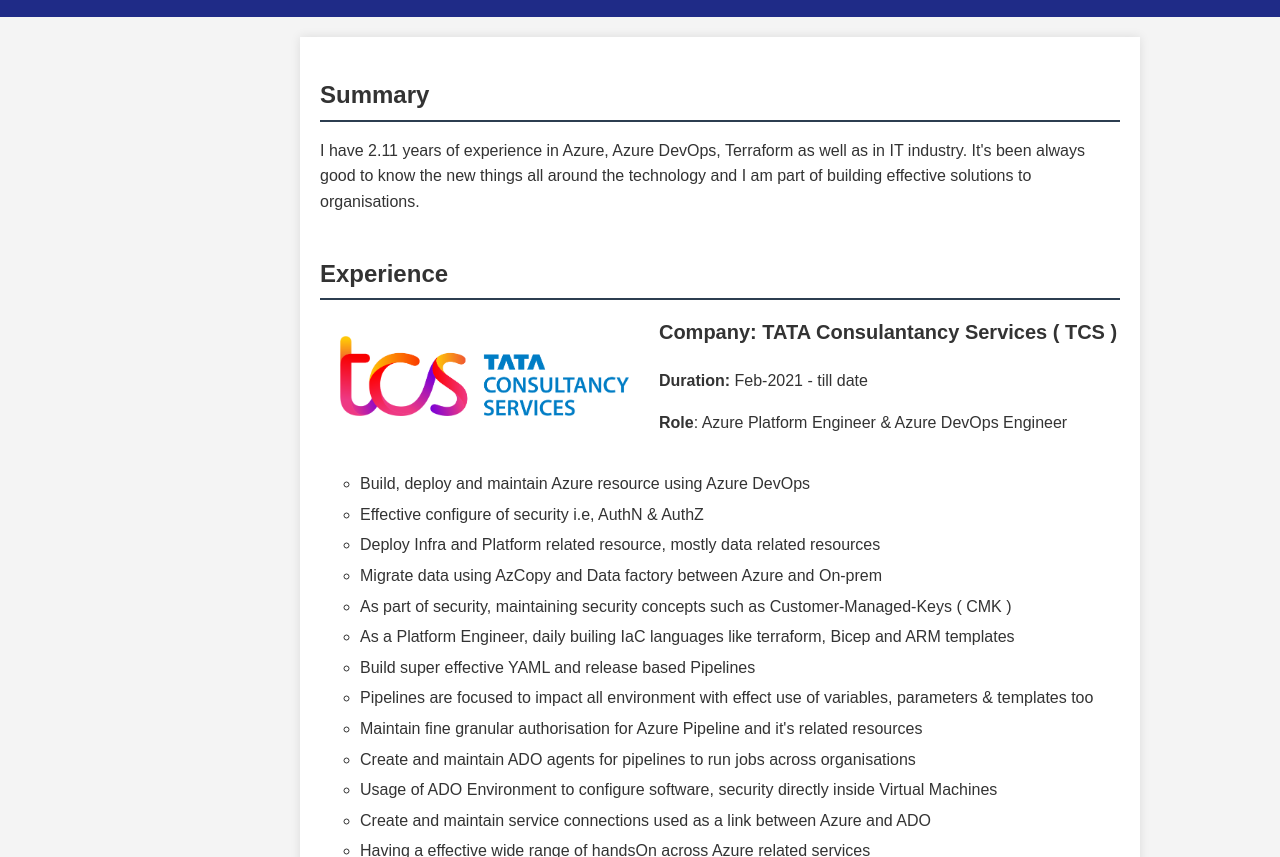
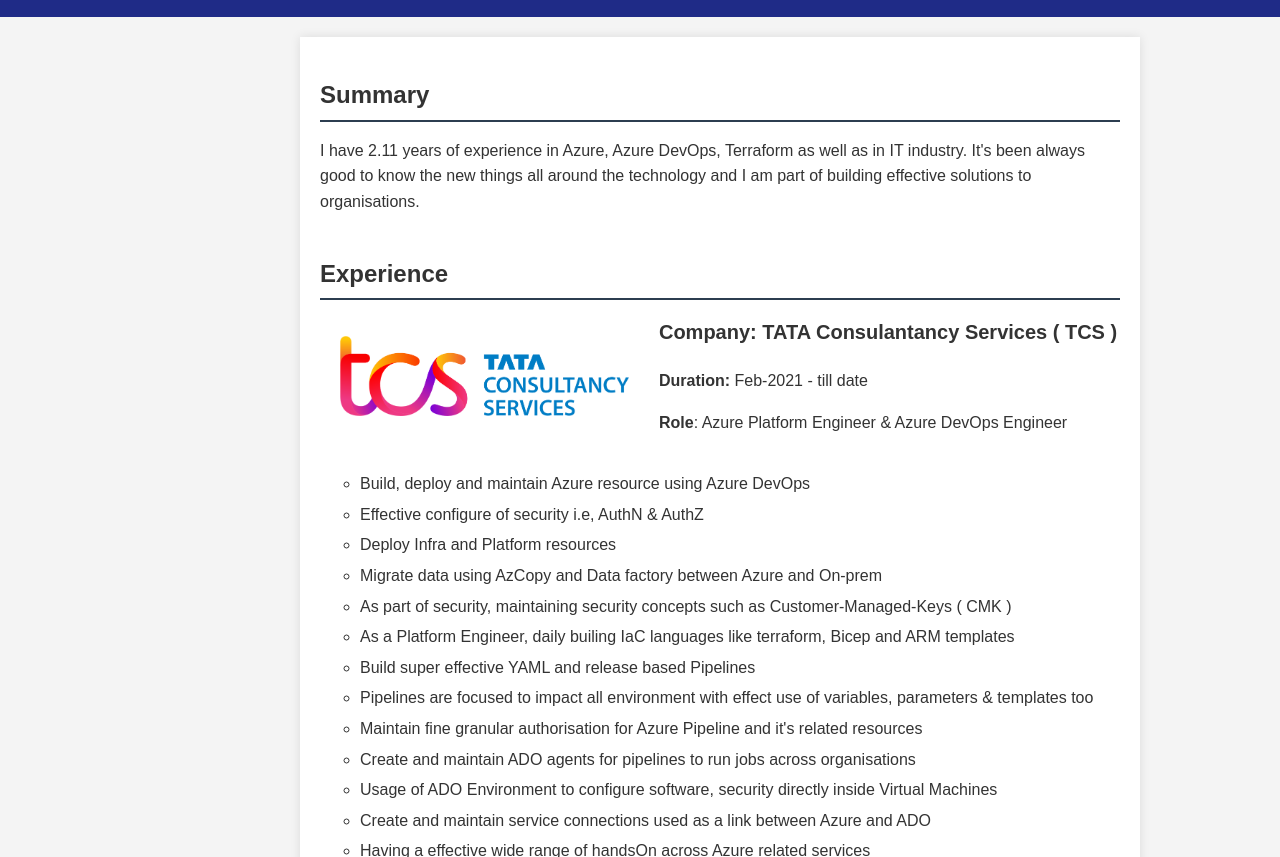
Before and after one commit to Akash30307/Resume, a plain HTML site: page index.html in a window 1280 px wide. Shown: the part 243-1100 px from the top of the page. Drawn offline with Linux system fonts and the light colour scheme.

Commit message:
Final changes

```diff
--- a/index.html
+++ b/index.html
@@ -47,7 +47,7 @@
           <ul>
             <li style="padding-top: 20px;">Build, deploy and maintain Azure resource using Azure DevOps</li>
             <li>Effective configure of security i.e, AuthN & AuthZ</li>
-            <li>Deploy Infra and Platform related resource, mostly data related resources</li>
+            <li>Deploy Infra and Platform resources</li>
             <li>Migrate data using AzCopy and Data factory between Azure and On-prem</li>
             <li>As part of security, maintaining security concepts such as Customer-Managed-Keys ( CMK )</li>
             <li>As a Platform Engineer, daily builing IaC languages like terraform, Bicep and ARM templates</li>
```
